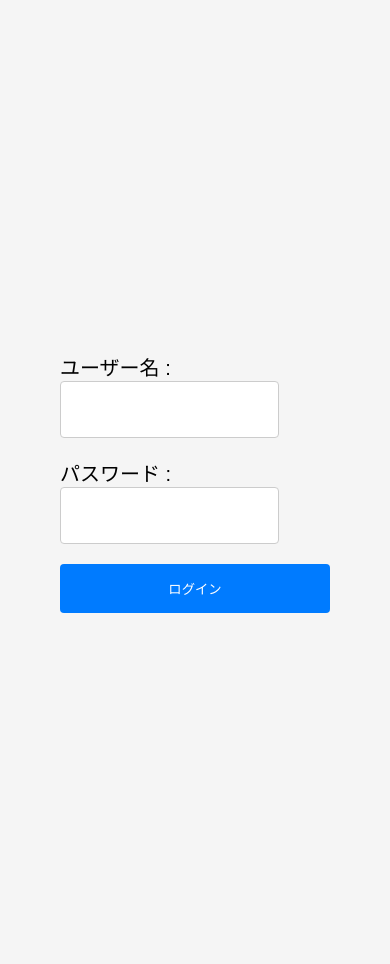
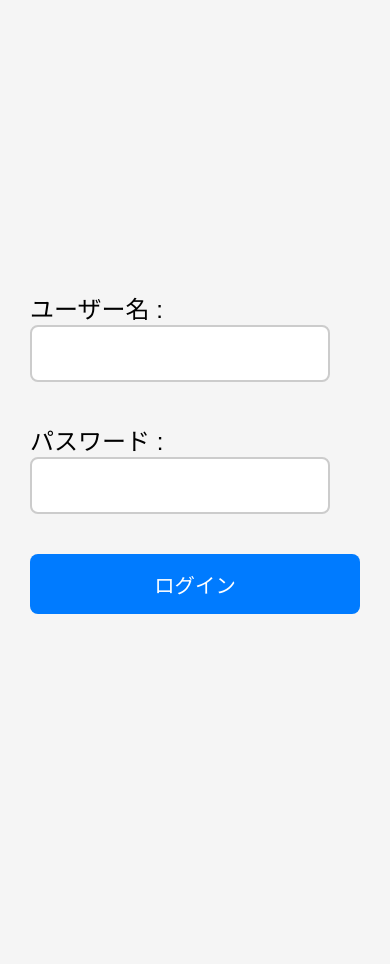
Before and after one commit to takanoria0612/salesApp, a Flask app: page /auth/login in a window 390 px wide. After the commit the page ends 614 px from the top, so only its background shows below. Run offline with Flask 3, Linux system fonts and the light colour scheme.

Commit message:
login.cssの調整

```diff
--- a/app/static/css/login.css
+++ b/app/static/css/login.css
@@ -1,87 +1,104 @@
 /* 基本スタイル */
 body {
     font-family: Arial, sans-serif;
-    margin: 30px;
-    padding: 30px;
+    margin: 60px;
+    padding: 60px;
     display: flex;
     justify-content: center;
     align-items: center;
     height: 100vh;
     background-color: #f5f5f5;
-    font-size: 20px;
+    font-size: 35px; /* フォントサイズを2倍に */
 }
 
 input[type="text"], input[type="password"] {
-    /* 幅の設定はインラインスタイルで管理されるため、calc(100% - 22px) の設定を削除します。 */
-    padding: 20px;
-    margin-bottom: 20px;
-    border: 1px solid #ccc;
-    border-radius: 4px;
+    padding: 40px; /* 内側のスペースを2倍に */
+    margin-bottom: 40px; /* 下の要素との間隔を2倍に */
+    border: 2px solid #ccc; /* 境界線の太さを2倍に */
+    border-radius: 8px; /* 境界線の角の丸みを2倍に */
+    font-size: 1em
 }
+
 input[type="month"] {
-    /* 幅を自動調整に変更し、余白を設定 */
     width: auto;
-    padding: 50px; /* 内側のスペースを調整 */
-    margin-right: 50px; /* 右の要素との間隔を設定 */
+    padding: 100px; /* 内側のスペースを2倍に */
+    margin-right: 100px; /* 右の要素との間隔を2倍に */
 }
 
 input[type="submit"] {
     width: 100%;
-    padding: 15px;
+    padding: 30px; /* 内側のスペースを2倍に */
     border: none;
-    border-radius: 4px;
+    border-radius: 8px; /* 境界線の角の丸みを2倍に */
     background-color: #007bff;
     color: white;
     cursor: pointer;
-    font-size: auto;
+    font-size: 1.25em;
 }
 
 input[type="submit"]:hover {
     background-color: #0056b3;
 }
+
 .btn {
-    /* 既存のスタイルを保持しつつ、以下を追加 */
-    width: auto; /* ボタンの幅を内容に合わせる */
-    padding: 20px 30px; /* ボタンの内側のスペースを調整 */
-    text-align: center; /* テキストを中央揃えにする */
-    font-size: 20px;
+    width: auto;
+    padding: 40px 60px;
+    text-align: center;
+    font-size: 1.15em;
 }
+
 .form-group form {
-    justify-content: space-between; /* 要素を均等に配置 */
+    justify-content: space-between;
 }
 
 .form-group form > label {
-    margin-right: 10px; /* ラベルと入力フィールドの間隔を調整 */
+    margin-right: 20px; /* ラベルと入力フィールドの間隔を2倍に */
 }
+
 .flash-messages {
-    margin-bottom: 20px;
+    margin-bottom: 40px; /* 下の要素との間隔を2倍に */
+}
+
+.flash-messages .flash-info, .flash-messages .flash-error {
+    padding: 20px; /* 内側のスペースを2倍に */
+    border-radius: 8px; /* 境界線の角の丸みを2倍に */
 }
 
 .flash-messages .flash-info {
     background-color: #d1ecf1;
     color: #0c5460;
-    padding: 10px;
-    border-radius: 4px;
 }
 
 .flash-messages .flash-error {
     background-color: #f8d7da;
     color: #721c24;
-    padding: 20px;
-    border-radius: 4px;
 }
+
 
 /* レスポンシブデザイン */
 @media (max-width: 768px) {
-    /* form {
-        width: 60%;
-    } */
+    body {
+        font-size: 28px; /* タブレット用のフォントサイズを少し小さく */
+        padding: 25px; /* タブレット用のパディングを調整 */
+        margin: 25px; /* タブレット用のマージンを調整 */
+    }
+    input[type="text"], input[type="password"], input[type="submit"], .btn {
+        padding: 20px; /* タブレット用のパディングを調整 */
+        font-size: 0.9em; /* タブレット用のフォントサイズを調整 */
+    }
 }
 
 @media (max-width: 576px) {
-    /* form {
-        width: 50%;
-    } */
+    body {
+        font-size: 24px; /* スマートフォン用のフォントサイズをさらに小さく */
+        padding: 15px; /* スマートフォン用のパディングを調整 */
+        margin: 15px; /* スマートフォン用のマージンを調整 */
+    }
+
+    input[type="text"], input[type="password"], input[type="submit"], .btn {
+        padding: 15px; /* スマートフォン用のパディングを調整 */
+        font-size: 0.85em; /* スマートフォン用のフォントサイズを調整 */
+    }
 }
 
 @media (max-width: 400px) {
```
Also changed, not shown: app/main.py (+4 -20 lines), app/models.py (+56 -2 lines), app/routes/data_management.py (+6 -13 lines), app/utils/excel_utils.py (+31 -2 lines).
